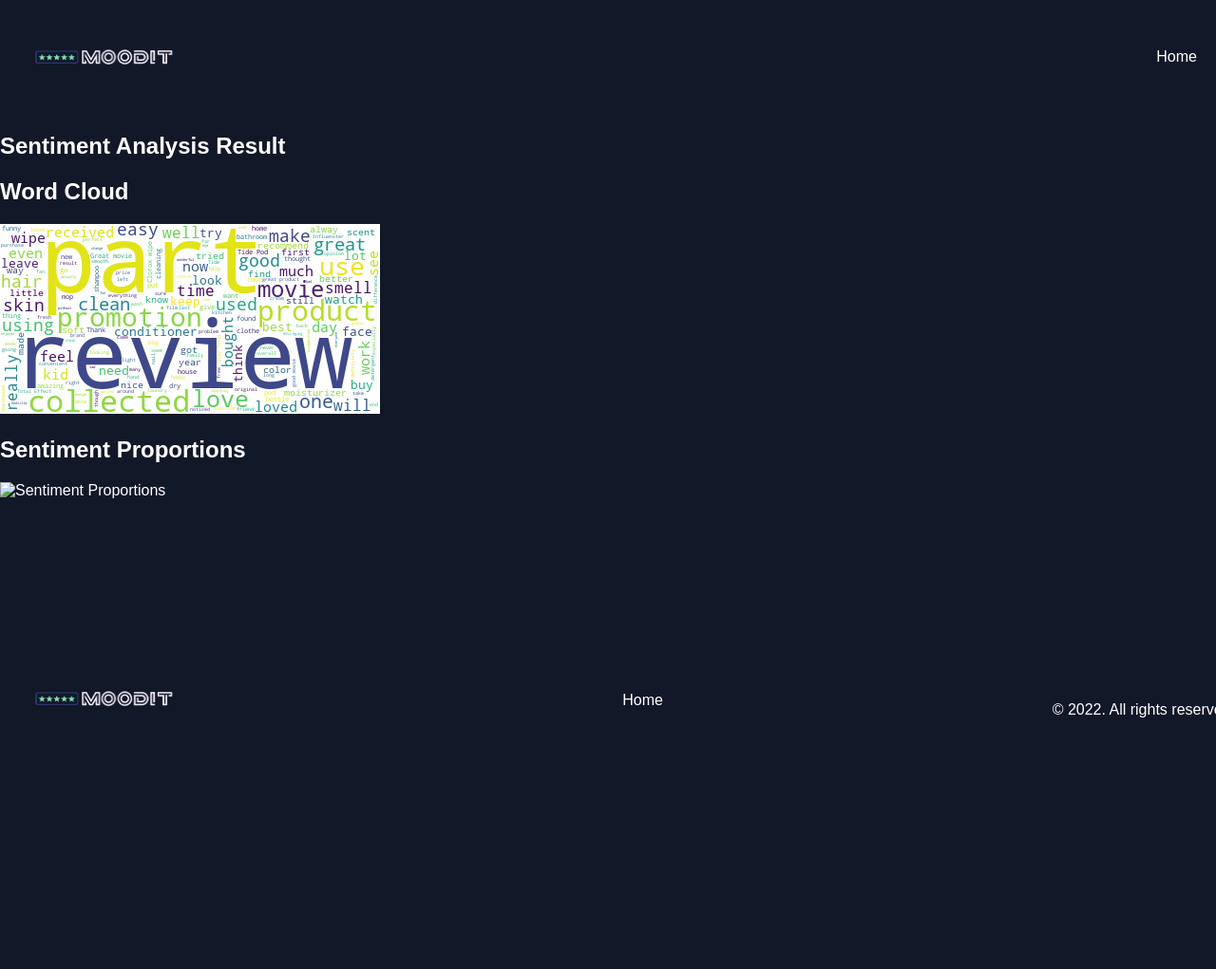
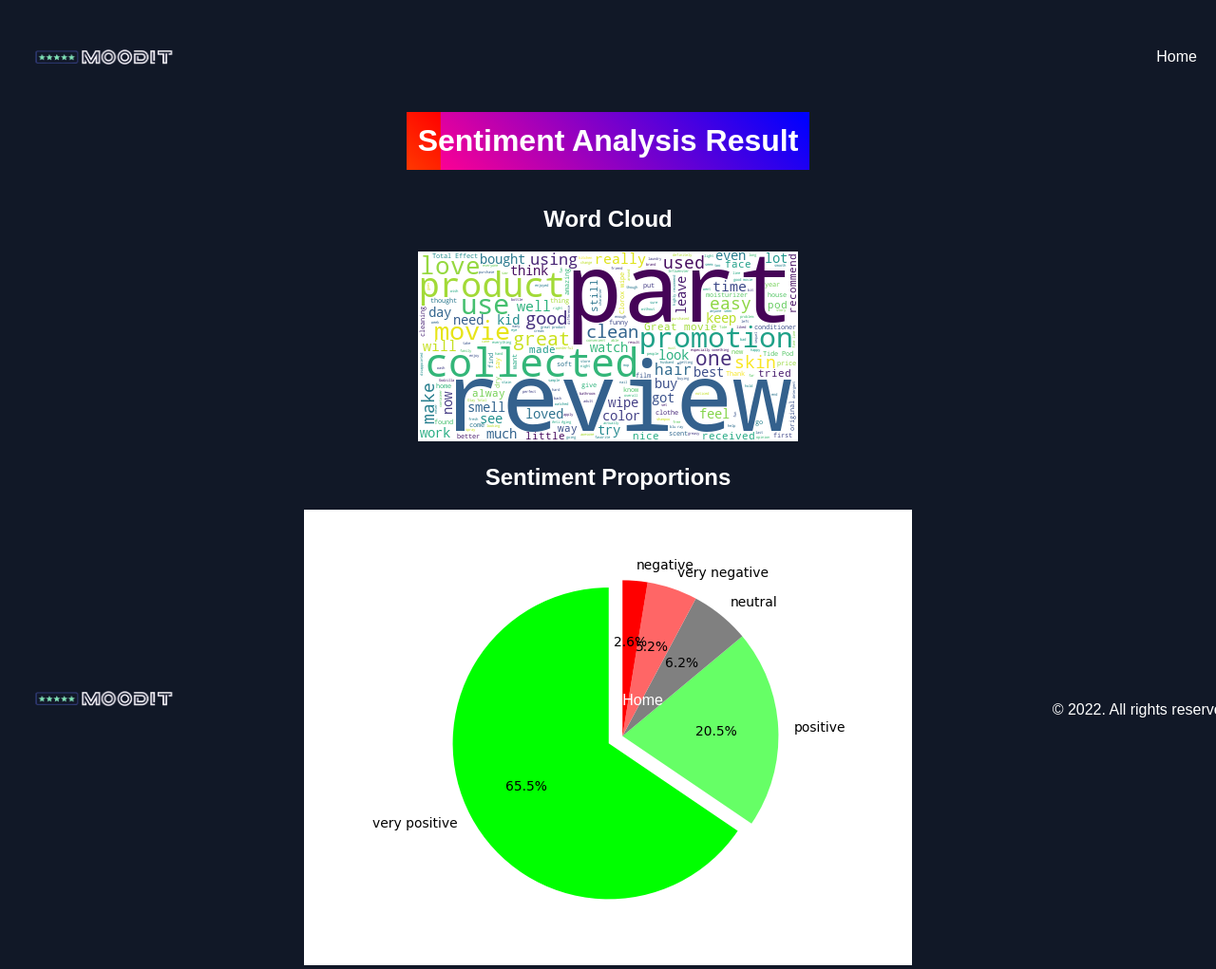
Before and after one commit to juliogver/Mastercamp, a Flask app: page /result in a window 1280 px wide. Shown: the whole page at 95% size. Before the commit the page ends 756 px from the top, so only its background shows below. Run offline with Flask 3, Linux system fonts and the light colour scheme.

Commit message:
css ameliore et web quas ifini

```diff
--- a/web_masterC-2/app.py
+++ b/web_masterC-2/app.py
@@ -34,14 +34,14 @@ def upload():
 
 
 def generate_wordcloud(data):
-    # Concaténer les valeurs de la colonne 'Review' en une seule chaîne de caractères
-    text = ' '.join(data['Review'].dropna().astype(str).tolist())
+    # Concaténer les valeurs uniques de la colonne 'Review' en une seule chaîne de caractères
+    text = ' '.join(data['Review'].dropna().astype(str).unique().tolist())
 
     # Créer l'objet WordCloud
     wordcloud = WordCloud(width=400, height=200, background_color='white').generate(text)
 
     # Sauvegarder le nuage de mots en tant qu'image
-    wordcloud_filename = './templates/wordcloud.png'
+    wordcloud_filename = 'C:\\Users\\enzoc\\OneDrive\\Documents\\Mastercamp\\web_masterC-2\\static\\wordcloud.png'
     wordcloud.to_file(wordcloud_filename)
 
 
@@ -63,101 +63,19 @@ def generate_sentiment_pie_chart(data):
     plt.axis('equal')
 
     # Sauvegarder le graphique en tant qu'image
-    pie_chart_filename = './templates/pie_chart.png'
+    pie_chart_filename = 'C:\\Users\\enzoc\\OneDrive\\Documents\\Mastercamp\\web_masterC-2\\static\\pie_chart.png'
     plt.savefig(pie_chart_filename)
 
 
 @app.route('/result')
 def result():
     # Récupérer les noms des fichiers des images générées
-    wordcloud_filename = 'wordcloud.png'
-    pie_chart_filename = 'pie_chart.png'
+    wordcloud_filename = 'static/wordcloud.png'
+    pie_chart_filename = 'static/pie_chart.png'
+
 
     return render_template('result.html', wordcloud_filename=wordcloud_filename, pie_chart_filename=pie_chart_filename)
 
 
 if __name__ == '__main__':
     app.run(debug=True)
-import os
-from flask import Flask, render_template, request, redirect
-
-import pandas as pd
-from wordcloud import WordCloud
-import matplotlib.pyplot as plt
-from tensorflow.keras.models import load_model
-
-app = Flask(__name__)
-
-def create_word_cloud(csv_file):
-    # Read the CSV file using pandas
-    data = pd.read_csv(csv_file)
-
-    # Concatenate the values of the 'Review' column into a single string
-    text = ' '.join(data['Review'].dropna().astype(str).tolist())
-
-    # Create the WordCloud object
-    wordcloud = WordCloud(width=400, height=200, background_color='white').generate(text)
-
-    # Create a subplot for the word cloud
-    plt.subplot(1, 2, 1)
-    plt.imshow(wordcloud, interpolation='bilinear')
-    plt.axis('off')
-    plt.title('Word Cloud')
-
-def generate_sentiment_pie_chart(data):
-    # Remove rows with missing values in the "Sentiment" column
-    data = data.dropna(subset=['Sentiment'])
-
-    # Count the occurrences of each sentiment category
-    sentiment_counts = data['Sentiment'].value_counts()
-
-    # Plot du graphique en camembert
-    labels = sentiment_counts.index
-    sizes = sentiment_counts.values
-    colors = ['#00ff00', '#66ff66', 'gray', '#ff6666', '#ff0000']
-    explode = (0.1, 0, 0, 0, 0)
-
-    plt.switch_backend('Agg')  # Changer le backend de Matplotlib
-
-    plt.pie(sizes, explode=explode, labels=labels, colors=colors, autopct='%1.1f%%', startangle=90)
-    plt.axis('equal')
-
-    # Sauvegarder le graphique en tant qu'image
-    pie_chart_filename = 'pie_chart.png'
-    plt.savefig(pie_chart_filename)
-
-@app.route('/')
-def home():
-    return render_template('index.html')
-
-@app.route('/upload', methods=['POST'])
-def upload():
-    if 'file' not in request.files:
-        return redirect('/')
-
-    file = request.files['file']
-    if file.filename == '':
-        return redirect('/')
-
-    # Sauvegarder le fichier CSV
-    csv_file = 'uploaded.csv'
-    file.save(csv_file)
-
-    # Chargement des données CSV
-    data = pd.read_csv(csv_file)
-
-    # Génération du Word Cloud
-    create_word_cloud(csv_file)
-
-    # Génération du pie chart des sentiments
-    generate_sentiment_pie_chart(data)
-
-    # Rediriger vers la page de résultats
-    return redirect('/result')
-
-@app.route('/result')
-def result():
-    return render_template('result.html')
-
-if __name__ == '__main__':
-    app.run(debug=True)
--- a/web_masterC-2/static/styles.css
+++ b/web_masterC-2/static/styles.css
@@ -124,3 +159,40 @@ body {
   margin-left: auto;
   margin-right: auto;
 }
+
+
+
+
+.result-section {
+
+  align-items: center;
+  justify-content: center;
+  min-height: 100vh;
+  text-align: center;
+}
+
+.result__title {
+  font-size: 32px;
+  padding: 10px;
+  display: inline-block;
+  margin: 0 auto;
+  text-align: center;
+  width: fit-content;
+  margin-bottom: 20px;
+  position: relative;
+  z-index: 1;
+}
+
+.result__title:before,
+.result__title:after {
+  content: '';
+  position: absolute;
+  left: -2px;
+  top: -2px;
+  background: linear-gradient(45deg, #fb0094, #0000ff, #00ff00, #ffff00, #ff0000);
+  background-size: 400%;
+  width: calc(100% + 4px);
+  height: calc(100% + 4px);
+  z-index: -1;
+  animation: steam 20s linear infinite;
+}
--- a/web_masterC-2/templates/result.html
+++ b/web_masterC-2/templates/result.html
@@ -25,20 +25,21 @@
     </header>
 
     <section class="result-section">
+      <h1 class="result__title">
+        Sentiment Analysis Result
+      </h1>
       <div class="result__container">
-        <h1 class="result__title">
-          Sentiment Analysis Result
-        </h1>
+
 
         <div class="result__content">
           <div class="result__item">
             <h2 class="result__item-title">Word Cloud</h2>
-            <img src="./wordcloud.png" alt="Word Cloud" class="result__image">
+            <img src="{{ url_for('static', filename='wordcloud.png') }}" alt="Word Cloud">
           </div>
 
           <div class="result__item">
             <h2 class="result__item-title">Sentiment Proportions</h2>
-            <img src="{{ pie_chart_filename }}" alt="Sentiment Proportions" class="result__image">
+            <img src="{{ url_for('static', filename='pie_chart.png') }}" alt="Pie Chart">
           </div>
         </div>
       </div>
```
Also changed, not shown: other parts of web_masterC-2/static/styles.css (+35 -0 lines), web_masterC-2/main.py (deleted, +0 -69 lines), web_masterC-2/static/pie_chart.png (added), web_masterC-2/static/wordcloud.png (added).
